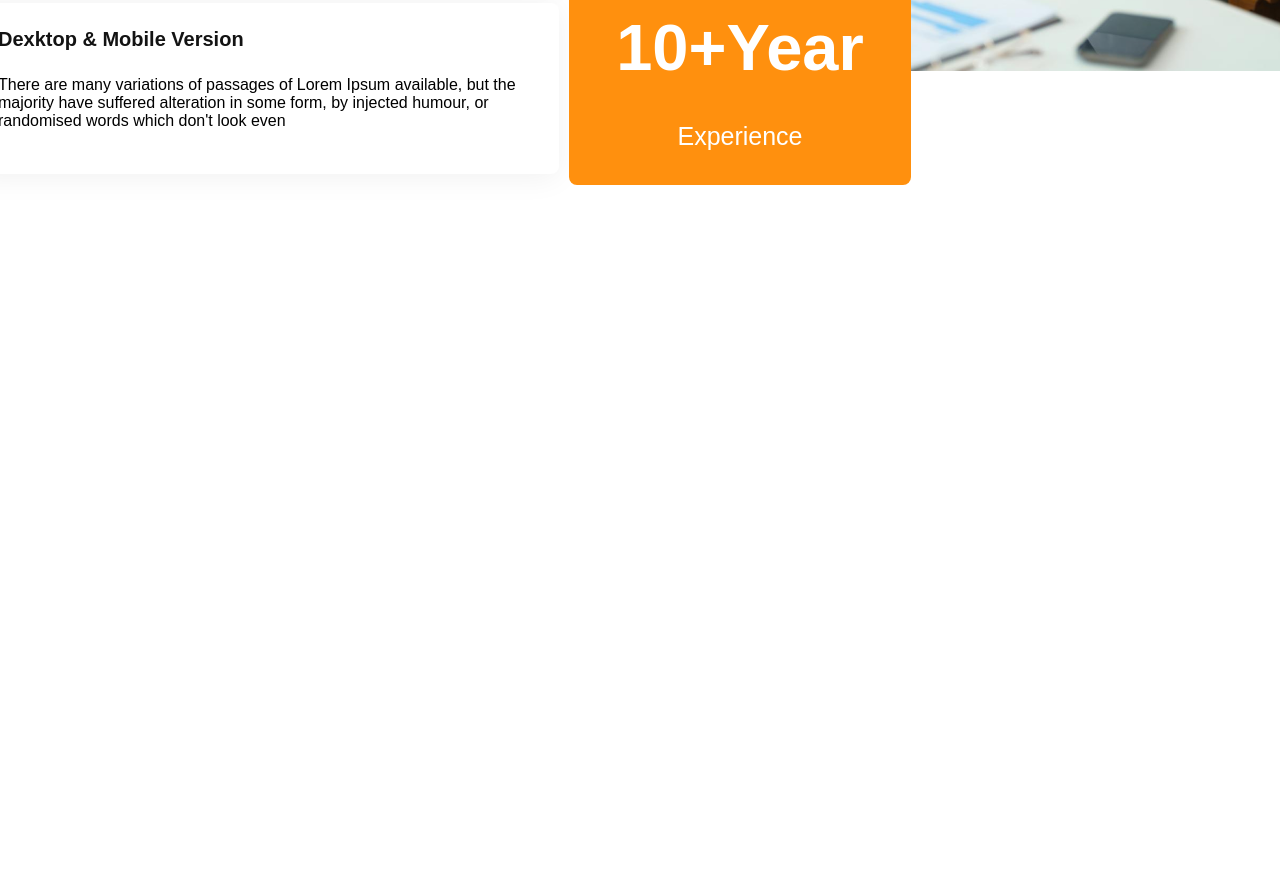
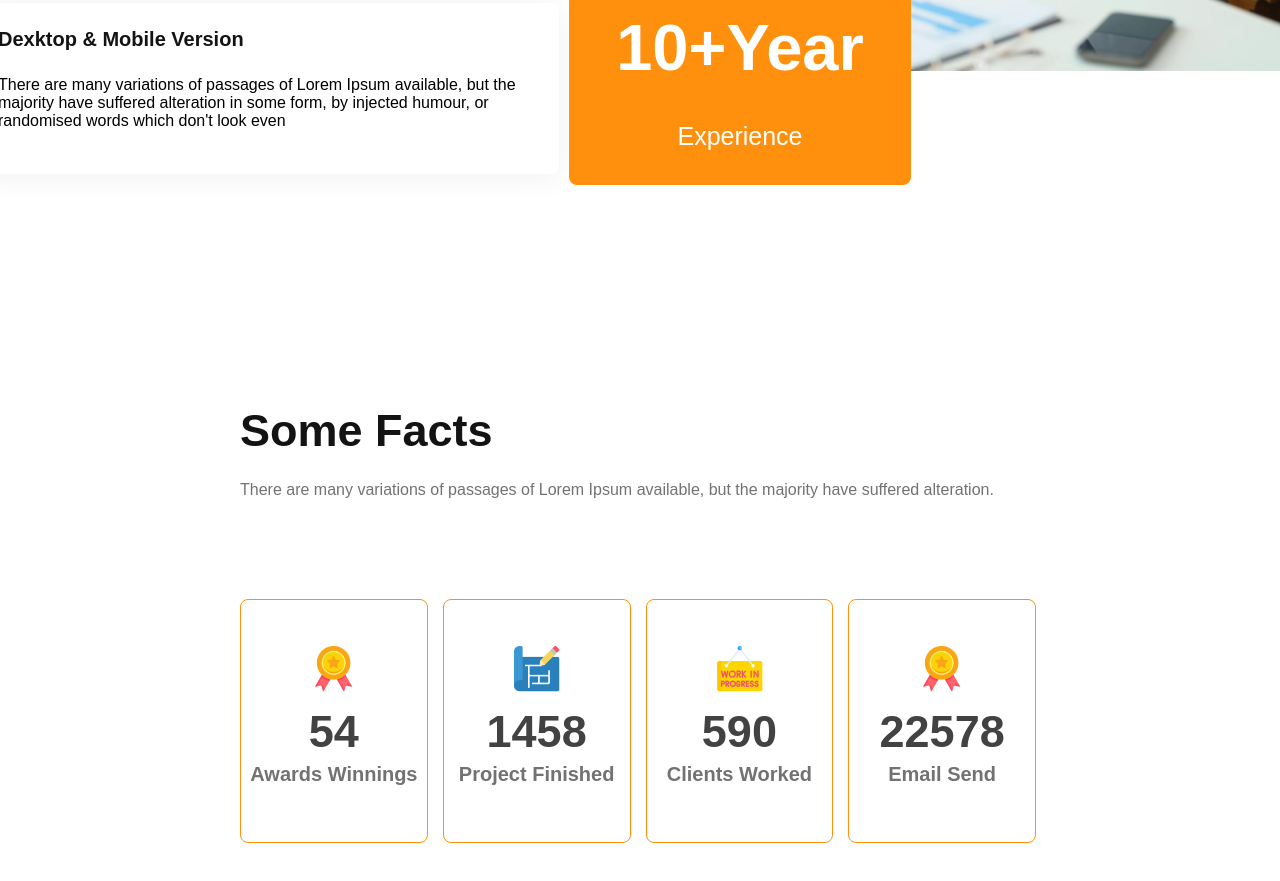
Before and after one commit to naimhossen1929/assignment-two, a plain HTML site: page index.html in a window 1280 px wide. Shown: the part 3191-4072 px from the top of the page. Before the commit the page ends 3596 px from the top, so only its background shows below. Drawn offline with Linux system fonts and the light colour scheme.

Commit message:
added fact section

```diff
--- a/index.html
+++ b/index.html
@@ -97,6 +97,45 @@
             </div>
 
         </section>
+        <!-------------- start Fact section -------------->
+        <section class="fact">
+            <h2 class="fact-title">Some Facts</h2>
+            <p class="fact-description">There are many variations of passages of Lorem Ipsum available, but the majority have suffered alteration.</p>
+            <div class="fact-item">
+                <div class="fact-item-box">
+                    <span>
+                        <span>
+                            <img src="images/icons/ribon.png" alt="">
+                        <h3 class="box-title">54</h3>
+                        <p class="box-description">Awards Winnings</p>
+                        </span>
+                    </span>
+                </div>
+                <div class="fact-item-box">
+                    <span>
+                        <img src="images/icons/projects.png" alt="">
+                    <h3 class="box-title">1458</h3>
+                    <p class="box-description">Project Finished</p>
+                    </span>
+                </div>
+                <div class="fact-item-box">
+                    <span>
+                        <img src="images/icons/customers.png" alt="">
+                    <h3 class="box-title">590</h3>
+                    <p class="box-description">Clients Worked</p>
+                    </span>
+                </div>
+                <div class="fact-item-box">
+                    <span>
+                        <img src="images/icons/ribon.png" alt="">
+                    <h3 class="box-title">22578</h3>
+                    <p class="box-description">Email Send</p>
+                    </span>
+                </div>
+
+            </div>
+        </section>
+
     </main>
 </body>
 
--- a/styles/architect.css
+++ b/styles/architect.css
@@ -219,3 +219,57 @@ body {
     font-size: 25px;
 
 }
+
+/* Start Fact section styles */
+.fact {
+    margin: 0 244px 240px 240px;
+}
+
+.fact-title {
+    color: #131313;
+    font-size: 45px;
+    font-weight: 700;
+}
+
+.fact-description {
+    color: #727272;
+    font-size: 16px;
+    font-weight: 400;
+    margin-top: 24px;
+    margin-bottom: 100px;
+}
+
+.fact-item {
+    display: flex;
+    justify-content: space-evenly;
+    gap: 15px;
+}
+
+.fact-item-box {
+    text-align: center;
+    width: 241.83px;
+    height: 241.83px;
+    border: 1px solid #FF900E;
+    border-radius: 8px;
+    transition: all .5s linear;
+}
+.fact-item-box:hover{
+    transform: scale(1.1);
+    margin: 50px;
+
+}
+.fact-item-box img{
+    margin-top: 46px;
+}
+.box-title{
+    font-weight: 600;
+font-size: 45px;
+color: #424242;
+margin-top: 10px;
+margin-bottom: 5px;
+}
+.box-description{
+    font-weight: 600;
+font-size: 20px;
+color: #727272;
+}
```
